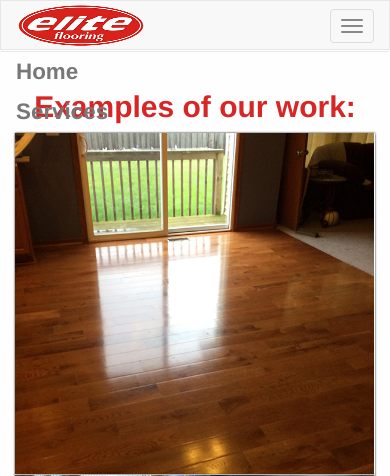
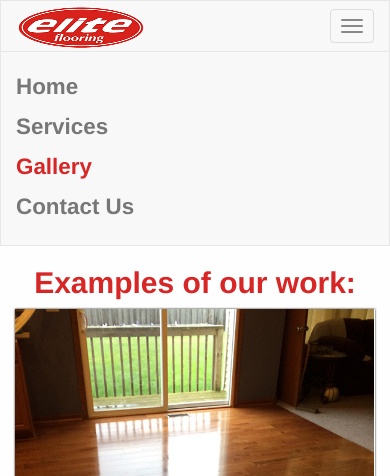
Before and after one commit to constantinpojoga/eliteflooring-old, a PHP site: page /gallery.html in a window 390 px wide, after a click that opens the changed part. Shown: the top 476 px of the page. Run offline with PHP 8.4, Linux system fonts and the light colour scheme; some web fonts are replaced.

Commit message:
navbar#styiling

```diff
--- a/contact.html
+++ b/contact.html
@@ -7,8 +7,6 @@
   <meta name="viewport" content="width=device-width, initial-scale=1">
   <link rel="icon" type="image/png" href="img/favicon.png">
   <link href="https://maxcdn.bootstrapcdn.com/bootstrap/3.3.7/css/bootstrap.min.css" rel="stylesheet" integrity="sha384-BVYiiSIFeK1dGmJRAkycuHAHRg32OmUcww7on3RYdg4Va+PmSTsz/K68vbdEjh4u" crossorigin="anonymous">
-  <script src="https://ajax.googleapis.com/ajax/libs/jquery/1.12.4/jquery.min.js"></script>
-  <script src="http://maxcdn.bootstrapcdn.com/bootstrap/3.3.7/js/bootstrap.min.js"></script>
   <link href="https://maxcdn.bootstrapcdn.com/font-awesome/4.7.0/css/font-awesome.min.css" rel="stylesheet" integrity="sha384-wvfXpqpZZVQGK6TAh5PVlGOfQNHSoD2xbE+QkPxCAFlNEevoEH3Sl0sibVcOQVnN" crossorigin="anonymous">
   <link href="https://fonts.googleapis.com/css?family=Londrina+Solid" rel="stylesheet">
   <link rel="stylesheet" type="text/css" href="css/style.css">
@@ -46,7 +44,8 @@
   <footer>
     <p class="text-center">&copy; Elite Flooring, Chicago 2016</p>
   </footer>
-  <script src="https://maxcdn.bootstrapcdn.com/bootstrap/3.3.7/js/bootstrap.min.js" integrity="sha384-Tc5IQib027qvyjSMfHjOMaLkfuWVxZxUPnCJA7l2mCWNIpG9mGCD8wGNIcPD7Txa" crossorigin="anonymous"></script>
+  <script src="https://ajax.googleapis.com/ajax/libs/jquery/1.12.4/jquery.min.js"></script>
+  <script src="http://maxcdn.bootstrapcdn.com/bootstrap/3.3.7/js/bootstrap.min.js"></script>
   <script src="js/main.js"></script>
 </body>
 </html>
--- a/css/style.css
+++ b/css/style.css
@@ -1,5 +1,5 @@
 .headline {
-  margin-top: -25px;
+  margin-top: -20px;
   width: 100%;
   height: 400px;
   background: url('http://www.wideplankflooring.com/images/made/assets/collections/dark-wood-flooring-essential-collection-2164px-X-1234px_1082_617_80_c1.jpg');
@@ -32,21 +32,18 @@ h2, h3 {
   z-index: 1;
 }
 
-.navbar {
+.logo {
   height: 80px;
-}
-
-.logo {
-  height: 70px;
   width: 200px;
-  margin-top: -5px;
+  margin-top: -10px;
   margin-right: 20px;
 }
 
 .nav {
-  margin-top: 25px;
+  margin-top: 15px;
   font-size: 1.6em;
   font-weight: bold;
+  padding-bottom: 10px;
 }
 
 .active {
@@ -72,9 +69,13 @@ footer p {
 }
 
 .services-list li {
-  font-size: 2em;
+  font-size: 1.8em;
 }
 
+/*.services-img {
+  padding: 0 40px;
+  width: 100%;
+}*/
 
 @media (max-width: 767px) {
   .headline>h1{
@@ -83,19 +84,23 @@ footer p {
   }
 
   .navbar {
-    height: 50px;
-  }
-
-  .nav {
-    margin-top: 0;
+    margin-bottom: 0;
+    border-radius: 0;
   }
 
   .logo {
     height: 43px;
     width: 130px;
-    margin-top: -12px;
+    margin-top: -10px;
   }
 
+  .services-list li {
+    font-size: 20px;
+  }
+
+  .services-list{
+    margin-top: 10px;
+  }
 }
 
 /*------------------------------------*    MATERIAL PHOTO GALLERY
--- a/gallery.html
+++ b/gallery.html
@@ -7,8 +7,6 @@
   <meta name="viewport" content="width=device-width, initial-scale=1">
   <link rel="icon" type="image/png" href="img/favicon.png">
   <link href="https://maxcdn.bootstrapcdn.com/bootstrap/3.3.7/css/bootstrap.min.css" rel="stylesheet" integrity="sha384-BVYiiSIFeK1dGmJRAkycuHAHRg32OmUcww7on3RYdg4Va+PmSTsz/K68vbdEjh4u" crossorigin="anonymous">
-  <script src="https://ajax.googleapis.com/ajax/libs/jquery/1.12.4/jquery.min.js"></script>
-  <script src="http://maxcdn.bootstrapcdn.com/bootstrap/3.3.7/js/bootstrap.min.js"></script>
   <link href="https://maxcdn.bootstrapcdn.com/font-awesome/4.7.0/css/font-awesome.min.css" rel="stylesheet" integrity="sha384-wvfXpqpZZVQGK6TAh5PVlGOfQNHSoD2xbE+QkPxCAFlNEevoEH3Sl0sibVcOQVnN" crossorigin="anonymous">
   <link href="https://fonts.googleapis.com/css?family=Londrina+Solid" rel="stylesheet">
   <link rel="stylesheet" type="text/css" href="css/style.css">
@@ -66,8 +64,9 @@
     <p class="text-center">&copy; Elite Flooring, Chicago 2016</p>
   </footer>
 
-  <script type="text/javascript" src="js/material.min.js"></script>
-  <script src="https://maxcdn.bootstrapcdn.com/bootstrap/3.3.7/js/bootstrap.min.js" integrity="sha384-Tc5IQib027qvyjSMfHjOMaLkfuWVxZxUPnCJA7l2mCWNIpG9mGCD8wGNIcPD7Txa" crossorigin="anonymous"></script>
+  <script src="https://ajax.googleapis.com/ajax/libs/jquery/1.12.4/jquery.min.js"></script>
+  <script src="http://maxcdn.bootstrapcdn.com/bootstrap/3.3.7/js/bootstrap.min.js"></script>
+  <script src="js/material.min.js"></script>
   <script src="js/main.js"></script>
 </body>
 </html>
--- a/services.html
+++ b/services.html
@@ -7,8 +7,6 @@
   <meta name="viewport" content="width=device-width, initial-scale=1">
   <link rel="icon" type="image/png" href="img/favicon.png">
   <link href="https://maxcdn.bootstrapcdn.com/bootstrap/3.3.7/css/bootstrap.min.css" rel="stylesheet" integrity="sha384-BVYiiSIFeK1dGmJRAkycuHAHRg32OmUcww7on3RYdg4Va+PmSTsz/K68vbdEjh4u" crossorigin="anonymous">
-  <script src="https://ajax.googleapis.com/ajax/libs/jquery/1.12.4/jquery.min.js"></script>
-  <script src="http://maxcdn.bootstrapcdn.com/bootstrap/3.3.7/js/bootstrap.min.js"></script>
   <link href="https://maxcdn.bootstrapcdn.com/font-awesome/4.7.0/css/font-awesome.min.css" rel="stylesheet" integrity="sha384-wvfXpqpZZVQGK6TAh5PVlGOfQNHSoD2xbE+QkPxCAFlNEevoEH3Sl0sibVcOQVnN" crossorigin="anonymous">
   <link href="https://fonts.googleapis.com/css?family=Londrina+Solid" rel="stylesheet">
   <link rel="stylesheet" type="text/css" href="css/style.css">
@@ -103,7 +101,7 @@
   <footer>
     <p class="text-center">&copy; Elite Flooring, Chicago 2016</p>
   </footer>
-  <script src="https://maxcdn.bootstrapcdn.com/bootstrap/3.3.7/js/bootstrap.min.js" integrity="sha384-Tc5IQib027qvyjSMfHjOMaLkfuWVxZxUPnCJA7l2mCWNIpG9mGCD8wGNIcPD7Txa" crossorigin="anonymous"></script>
-  <!-- <script src="js/main.js"></script> -->
+    <script src="https://ajax.googleapis.com/ajax/libs/jquery/1.12.4/jquery.min.js"></script>
+  <script src="http://maxcdn.bootstrapcdn.com/bootstrap/3.3.7/js/bootstrap.min.js"></script>
 </body>
 </html>
```
Also changed, not shown: index.html (+8 -4 lines).
